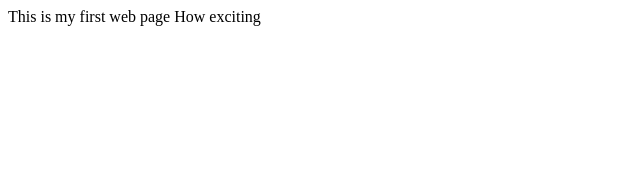
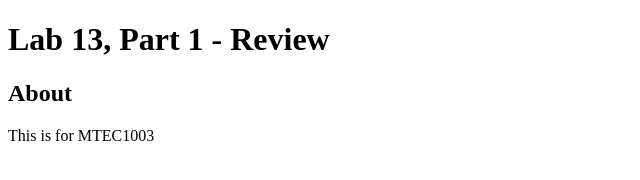
Before and after one commit to Jimena25/lab-13-remote, a plain HTML site: page about.html in a window 1280 px wide. Shown: the whole page, without its empty margins (0-640 px from the left). Drawn offline with Linux system fonts and the light colour scheme.

Commit message:
edited about file

```diff
--- a/about.html
+++ b/about.html
@@ -4,7 +4,12 @@
     <title> Lab 13 About </title>
 </head>
 <body>
-    This is my first web page
-    How exciting
+
+<h1> Lab 13, Part 1 - Review </h1>
+<h2> About </h2>
+
+<p> This is for MTEC1003 </p>
+
+
 </body>
 </html>
```
